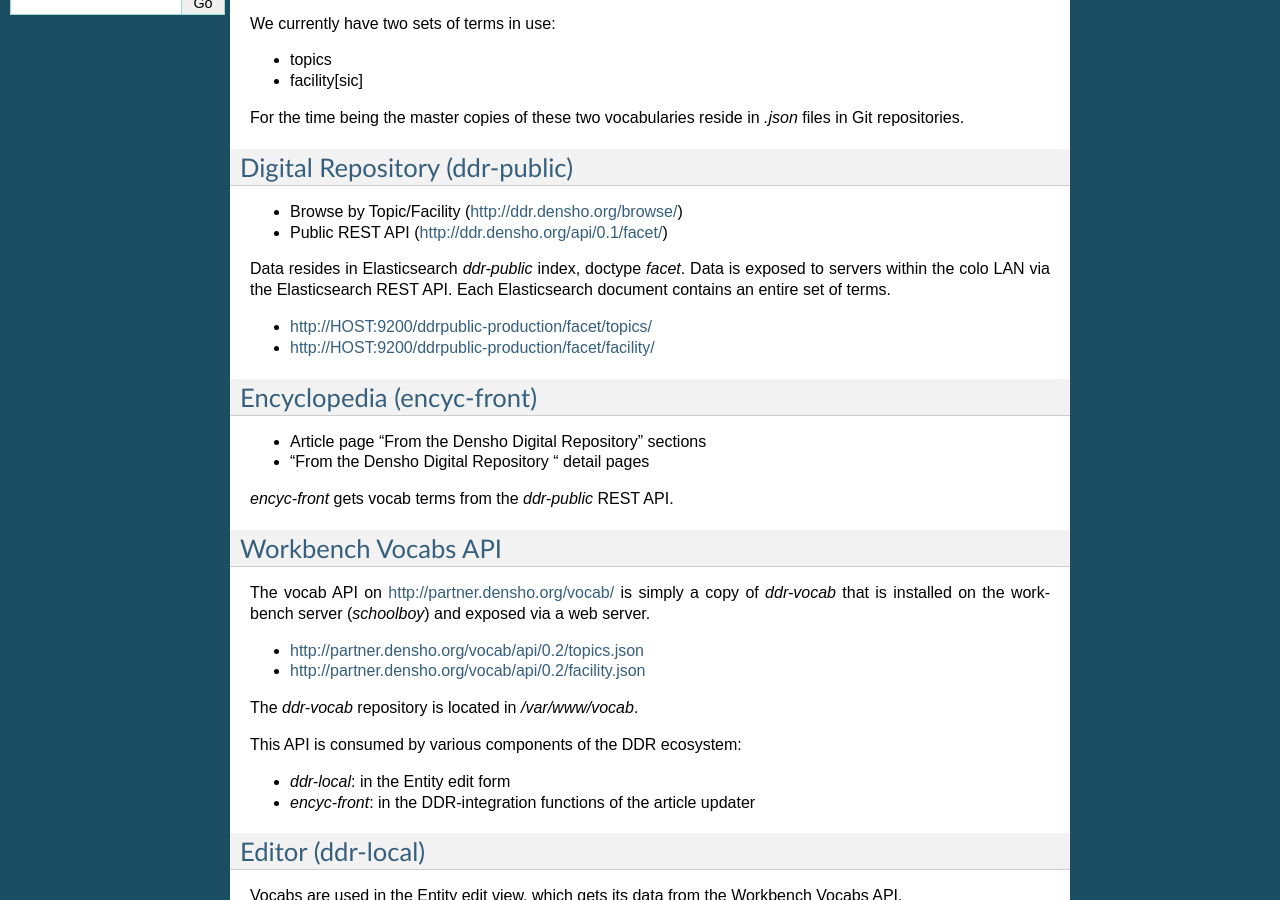
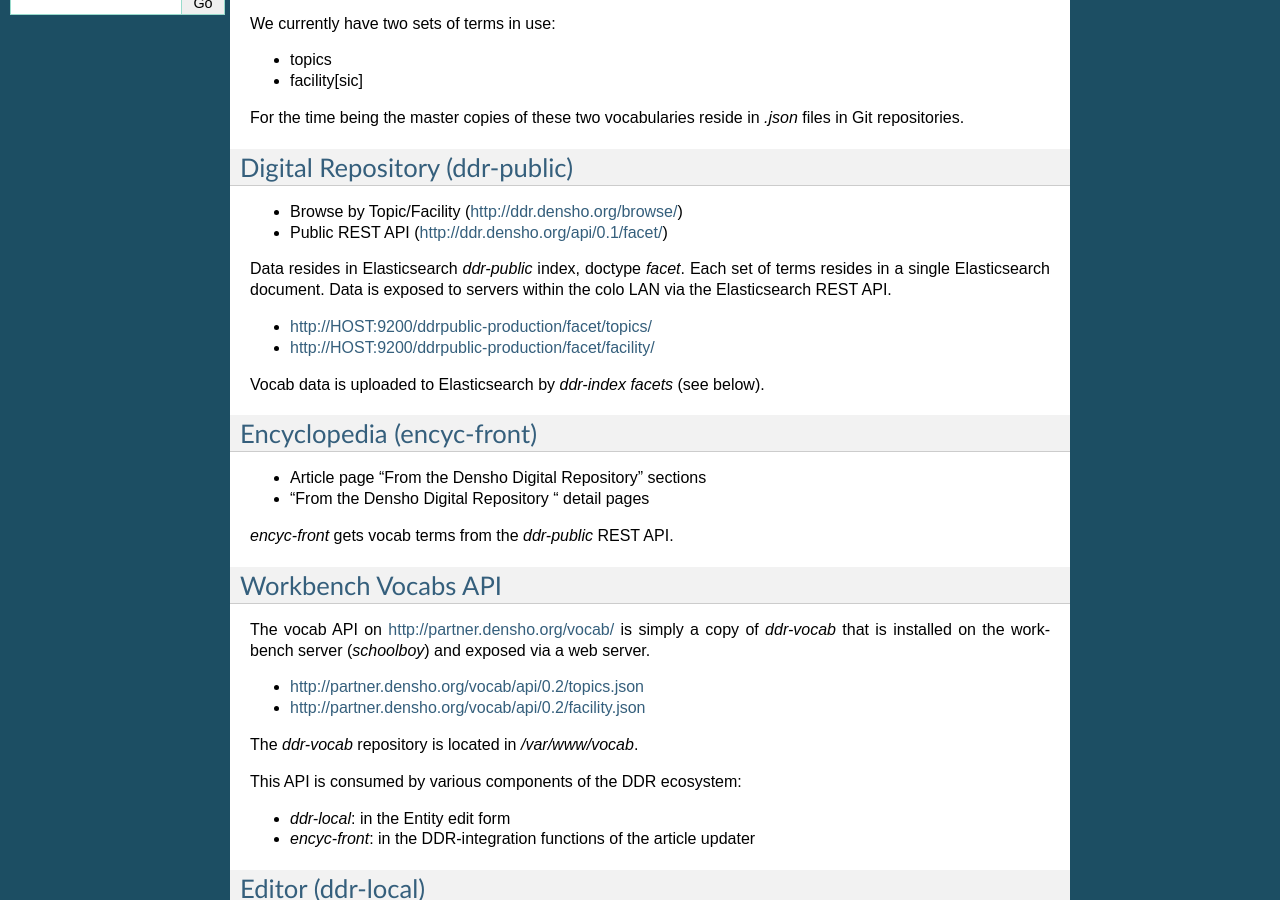
Before and after one commit to denshoproject/ddr-manual, a Sphinx documentation site: the page built from source/admins/controlled-vocabs.rst, in a window 1280 px wide and 900 px high, scrolled down 364 px. Built offline with Sphinx 7.4.7, drawn with Linux system fonts in a browser that asks for light colours.

Commit message:
controlled-vocab: clarification of ddr-public vocab data flow

```diff
--- a/source/admins/controlled-vocabs.rst
+++ b/source/admins/controlled-vocabs.rst
@@ -23,10 +23,14 @@
 - Browse by Topic/Facility (http://ddr.densho.org/browse/)
 - Public REST API (http://ddr.densho.org/api/0.1/facet/)
 
-Data resides in Elasticsearch `ddr-public` index, doctype `facet`.  Data is exposed to servers within the colo LAN via the Elasticsearch REST API.  Each Elasticsearch document contains an entire set of terms.
+Data resides in Elasticsearch `ddr-public` index, doctype `facet`.
+Each set of terms resides in a single Elasticsearch document.
+Data is exposed to servers within the colo LAN via the Elasticsearch REST API.
 
 - http://HOST:9200/ddrpublic-production/facet/topics/
 - http://HOST:9200/ddrpublic-production/facet/facility/
+
+Vocab data is uploaded to Elasticsearch by `ddr-index facets` (see below).
 
 
 Encyclopedia (encyc-front)
```
